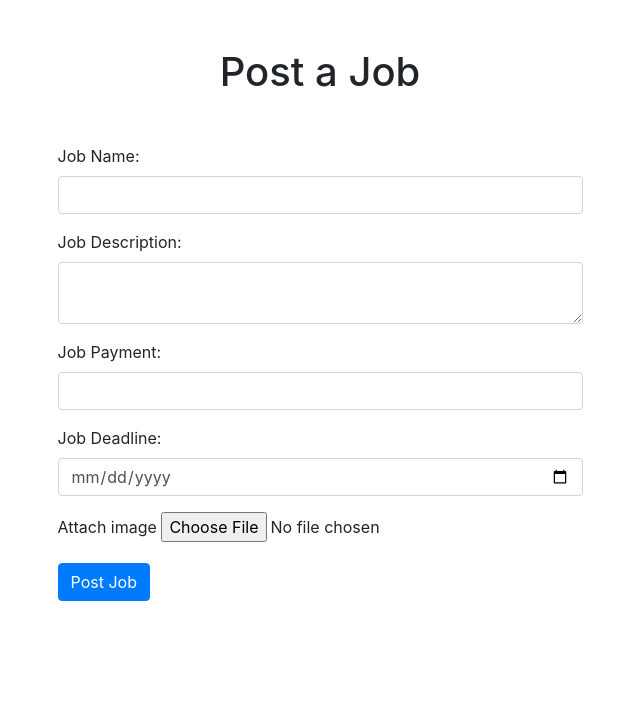
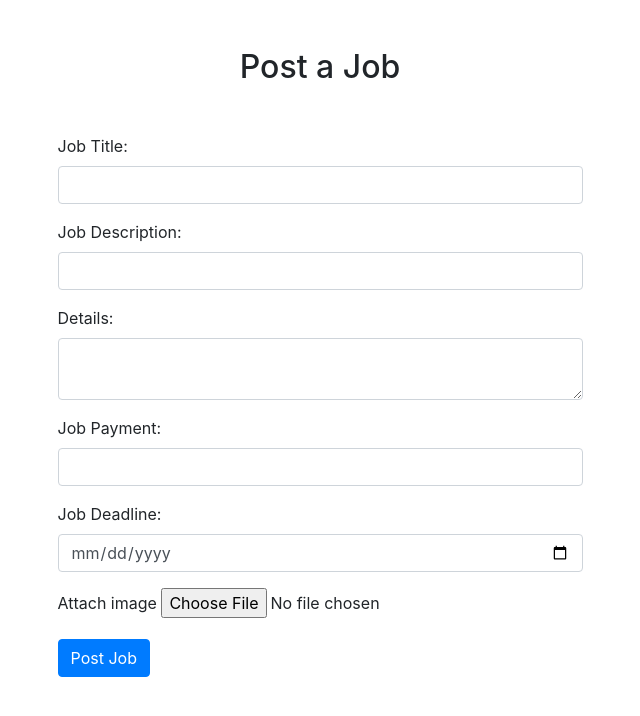
Before and after one commit to OmarElsakka1/Shaghalni, a Flask app: page /post_job in a window 1280 px wide. Shown: the part 56-772 px from the top of the page, without its empty margins (320-960 px from the left). Run offline with Flask 3, Linux system fonts and the light colour scheme; a user stored in the database is signed in; some libraries are stand-ins or nearby versions.

Commit message:
added some  enhancements

```diff
--- a/website/templates/post_job.html
+++ b/website/templates/post_job.html
@@ -5,19 +5,24 @@
     </head>
     <body>
       <div class="container">
-        <h1 class="text-center my-5">Post a Job</h1>
+        <h2 class="text-center my-5">Post a Job</h1>
         <div class="row justify-content-center">
           <div class="col-md-8 col-lg-6">
             <form action="{{ url_for('job_views.post_job') }}" method="POST" enctype="multipart/form-data">
 
               <div class="form-group">
-                <label for="job_name">Job Name:</label>
+                <label for="job_name">Job Title:</label>
                 <input type="text" class="form-control" id="job_name" name="job_name" required>
               </div>
 
               <div class="form-group">
                 <label for="job_description">Job Description:</label>
-                <textarea class="form-control" id="job_description" name="job_description" required></textarea>
+                <input type="text" class="form-control" id="job_description" name="job_description" required>
+              </div>
+
+              <div class="form-group">
+                <label for="job_description">Details:</label>
+                <textarea class="form-control" id="details" name="details" required></textarea>
               </div>
 
               <div class="form-group">
```
